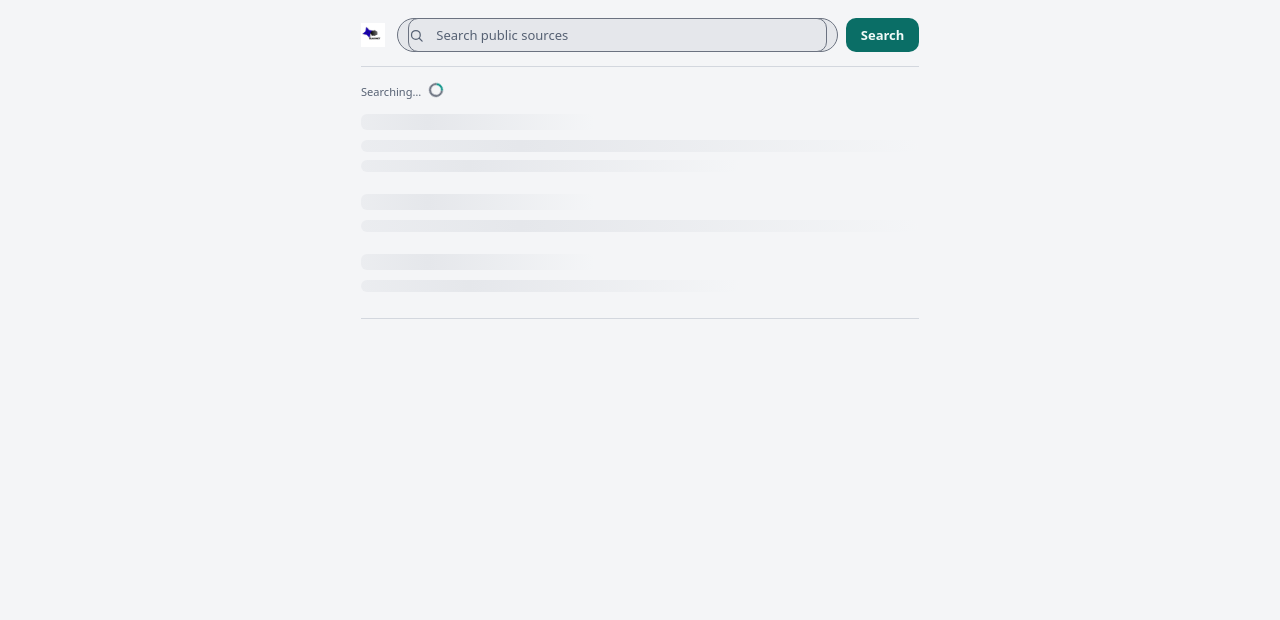
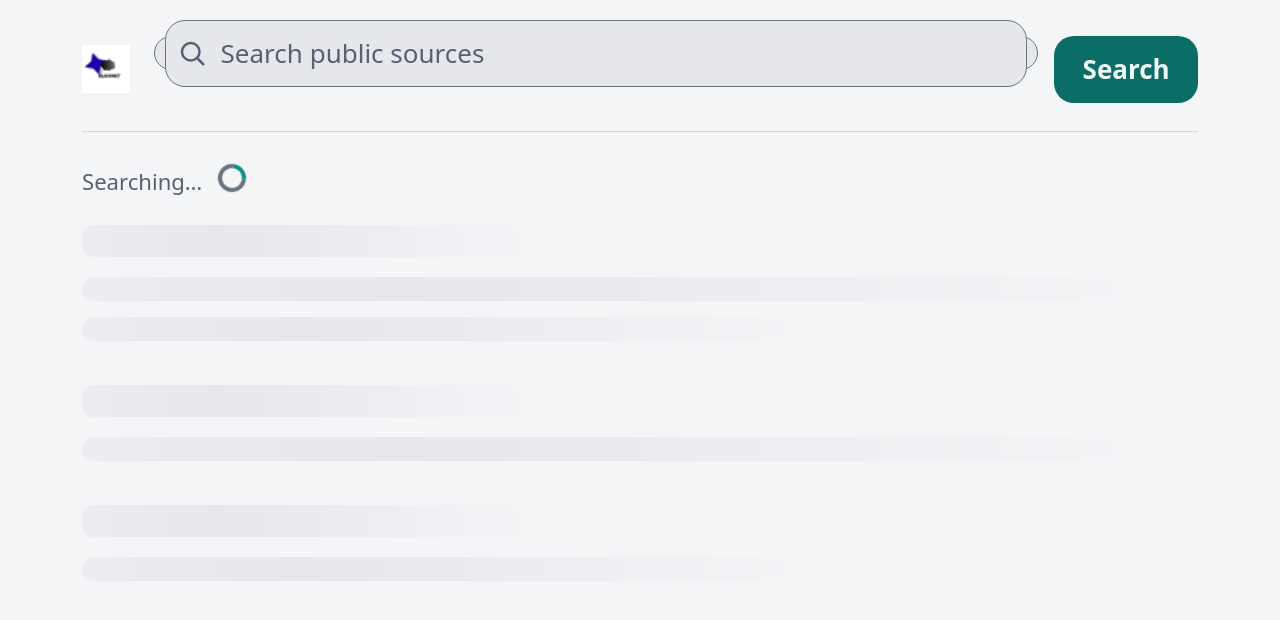
Before and after one commit to relr-prog/Blacknet, an Electron app: page netops-desktop/src/renderer/search.html in a window 1280 px wide. Shown: the top 620 px of the page. Drawn offline with Linux system fonts and the light colour scheme.

Commit message:
desktop: double the search results page size
The results page was sized from the toolbar's 13px root, which made it
tiring to read. Lift the root to 26px so every rem doubles, and double
the handful of px values (mark, icon, paddings, radii) so the whole
page scales together instead of the text growing out of its frame.

```diff
--- a/netops-desktop/src/renderer/search.css
+++ b/netops-desktop/src/renderer/search.css
@@ -6,26 +6,39 @@
    opposite of that: it scrolls, its text is selectable, and it is laid out as a
    column rather than as a strip of chrome, so those defaults are undone here.
 
+   This page is read, not glanced at, so it is set twice the size of the toolbar.
+   chrome.css pins the root font at 13px; the html rule below lifts it to 26px,
+   which doubles every rem on this page at once. The few values written in px (the
+   mark, the icon, the paddings) are doubled alongside so the whole page scales
+   together rather than the text growing out of its frame.
+
    The polish is deliberately light: one quiet transition on the cards, a
    shimmer while a query is in flight, and results that rise in as they arrive.
    Everything animated is switched off for readers who ask for reduced motion. */
+
+html {
+  font-size: 26px;
+}
 
 body.search {
   display: block;
   height: auto;
   min-height: 100vh;
   overflow: auto;
-  padding: 0 0 56px;
+  padding: 0 0 112px;
   color: var(--text);
   background: var(--bg);
   font-family: system-ui, -apple-system, "Segoe UI", sans-serif;
+  /* chrome.css pins body to 13px with its own shorthand; restore it to the root
+     so inherited text and the font:inherit controls below both double. */
+  font-size: 1rem;
   user-select: text;
 }
 
 body.search main {
   width: min(46rem, 100%);
   margin: 0 auto;
-  padding: 0 20px;
+  padding: 0 40px;
 }
 
 /* --- the search box ------------------------------------------------------ */
@@ -36,14 +49,16 @@ body.search .searchbar {
   z-index: 1;
   display: flex;
   align-items: center;
-  gap: 12px;
-  padding: 18px 0 14px;
+  gap: 24px;
+  padding: 36px 0 28px;
   background: var(--bg);
   border-bottom: 1px solid var(--line);
 }
 
 body.search .mark {
   flex: 0 0 auto;
+  width: 48px;
+  height: 48px;
   -webkit-user-drag: none;
   user-select: none;
 }
@@ -51,7 +66,7 @@ body.search .mark {
 body.search form {
   display: flex;
   flex: 1 1 auto;
-  gap: 8px;
+  gap: 16px;
   min-width: 0;
 }
 
@@ -65,9 +80,9 @@ body.search .field {
 
 body.search .icon {
   position: absolute;
-  left: 11px;
-  width: 15px;
-  height: 15px;
+  left: 22px;
+  width: 30px;
+  height: 30px;
   fill: none;
   stroke: var(--muted);
   stroke-width: 2;
@@ -80,7 +95,7 @@ body.search input[type="search"] {
   min-width: 0;
   padding: 0.55rem 0.85rem 0.55rem 2.1rem;
   border: 1px solid var(--line-strong);
-  border-radius: 10px;
+  border-radius: 20px;
   background: var(--surface);
   color: var(--text);
   font: inherit;
@@ -94,14 +109,14 @@ body.search input[type="search"]::placeholder {
 body.search input[type="search"]:focus-visible {
   outline: none;
   border-color: var(--accent);
-  box-shadow: 0 0 0 3px color-mix(in srgb, var(--accent) 28%, transparent);
+  box-shadow: 0 0 0 6px color-mix(in srgb, var(--accent) 28%, transparent);
 }
 
 body.search button {
   flex: 0 0 auto;
   padding: 0.55rem 1.05rem;
   border: 1px solid transparent;
-  border-radius: 10px;
+  border-radius: 20px;
   background: var(--accent-fill);
   color: var(--accent-ink);
   font: inherit;
@@ -115,7 +130,7 @@ body.search button:hover {
 }
 
 body.search button:active {
-  transform: translateY(1px);
+  transform: translateY(2px);
 }
 
 body.search button:focus-visible {
@@ -126,7 +141,7 @@ body.search button:focus-visible {
 /* --- status line --------------------------------------------------------- */
 
 body.search .meta {
-  margin: 16px 0 4px;
+  margin: 32px 0 8px;
   color: var(--muted);
   font-size: 0.85rem;
 }
@@ -134,13 +149,13 @@ body.search .meta {
 body.search .meta.busy::after {
   content: "";
   display: inline-block;
-  width: 10px;
-  height: 10px;
-  margin-left: 8px;
-  border: 2px solid var(--line-strong);
+  width: 20px;
+  height: 20px;
+  margin-left: 16px;
+  border: 4px solid var(--line-strong);
   border-top-color: var(--accent);
   border-radius: 50%;
-  vertical-align: -1px;
+  vertical-align: -2px;
   animation: spin 700ms linear infinite;
 }
 
@@ -151,18 +166,18 @@ body.search .meta.busy::after {
 /* --- loading skeleton ---------------------------------------------------- */
 
 body.search .skeleton {
-  margin-top: 14px;
+  margin-top: 28px;
 }
 
 body.search .sk + .sk {
-  margin-top: 22px;
+  margin-top: 44px;
 }
 
 body.search .sk-title,
 body.search .sk-line {
   display: block;
-  height: 12px;
-  border-radius: 6px;
+  height: 24px;
+  border-radius: 12px;
   background: linear-gradient(90deg, var(--surface), var(--raised), var(--surface));
   background-size: 200% 100%;
   animation: shimmer 1.4s linear infinite;
@@ -170,8 +185,8 @@ body.search .sk-line {
 
 body.search .sk-title {
   width: 42%;
-  height: 16px;
-  margin-bottom: 10px;
+  height: 32px;
+  margin-bottom: 20px;
 }
 
 body.search .sk-line {
@@ -180,7 +195,7 @@ body.search .sk-line {
 
 body.search .sk-line.short {
   width: 68%;
-  margin-top: 8px;
+  margin-top: 16px;
 }
 
 @keyframes shimmer {
@@ -191,27 +206,27 @@ body.search .sk-line.short {
 /* --- results ------------------------------------------------------------- */
 
 body.search .results {
-  margin: 12px 0 0;
+  margin: 24px 0 0;
   padding: 0;
   list-style: none;
 }
 
 body.search .result {
-  padding: 14px 16px;
+  padding: 28px 32px;
   border: 1px solid transparent;
-  border-radius: 12px;
+  border-radius: 24px;
   transition: background 120ms ease, border-color 120ms ease, transform 120ms ease;
   animation: rise 260ms ease both;
 }
 
 body.search .result + .result {
-  margin-top: 6px;
+  margin-top: 12px;
 }
 
 body.search .result:hover {
   background: var(--surface);
   border-color: var(--line);
-  transform: translateY(-1px);
+  transform: translateY(-2px);
 }
 
 body.search .result:nth-child(1) { animation-delay: 0ms; }
@@ -223,7 +238,7 @@ body.search .result:nth-child(6) { animation-delay: 150ms; }
 body.search .result:nth-child(n + 7) { animation-delay: 180ms; }
 
 @keyframes rise {
-  from { opacity: 0; transform: translateY(6px); }
+  from { opacity: 0; transform: translateY(12px); }
   to { opacity: 1; transform: translateY(0); }
 }
 
@@ -240,7 +255,7 @@ body.search .result a:hover {
 
 body.search .where {
   display: inline-block;
-  margin-left: 8px;
+  margin-left: 16px;
   padding: 0.05rem 0.45rem;
   border: 1px solid var(--line);
   border-radius: 999px;
@@ -248,12 +263,12 @@ body.search .where {
   color: var(--muted);
   font-size: 0.68rem;
   letter-spacing: 0.01em;
-  vertical-align: 1px;
+  vertical-align: 2px;
 }
 
 body.search .url {
   display: block;
-  margin-top: 3px;
+  margin-top: 6px;
   color: var(--muted);
   font-family: ui-monospace, "Cascadia Mono", monospace;
   font-size: 0.78rem;
@@ -261,7 +276,7 @@ body.search .url {
 }
 
 body.search .snippet {
-  margin: 7px 0 0;
+  margin: 14px 0 0;
   color: var(--text);
   line-height: 1.55;
 }
@@ -269,14 +284,16 @@ body.search .snippet {
 /* --- empty state --------------------------------------------------------- */
 
 body.search .emptystate {
-  padding: 44px 0;
+  padding: 88px 0;
   text-align: center;
   color: var(--muted);
 }
 
 body.search .emptystate .art {
+  width: 96px;
+  height: 96px;
   opacity: 0.75;
-  margin-bottom: 12px;
+  margin-bottom: 24px;
   -webkit-user-drag: none;
   user-select: none;
 }
@@ -288,8 +305,8 @@ body.search .emptystate p {
 /* --- footer -------------------------------------------------------------- */
 
 body.search .sources {
-  margin: 26px 0 0;
-  padding-top: 14px;
+  margin: 52px 0 0;
+  padding-top: 28px;
   border-top: 1px solid var(--line);
   color: var(--muted);
   font-size: 0.8rem;
```
